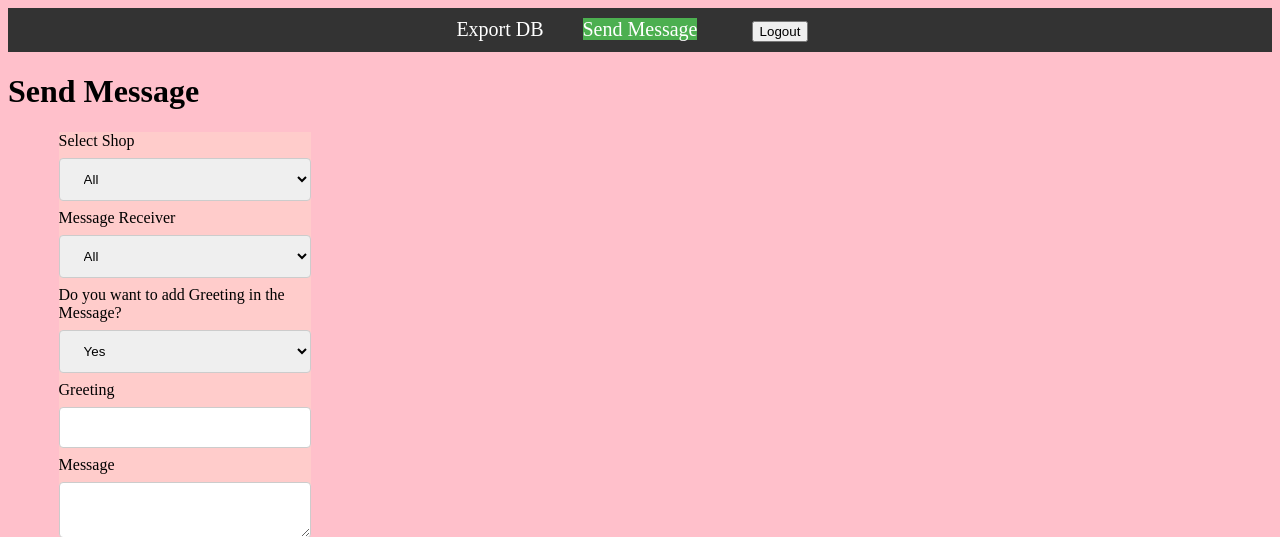
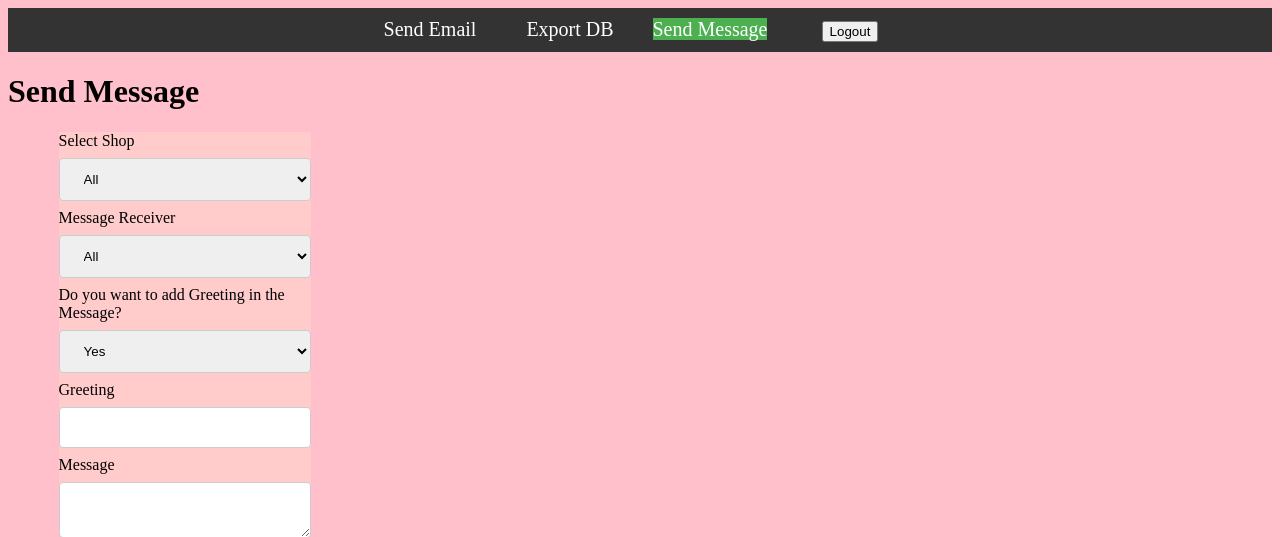
Before and after one commit to amanjainIIITB/HOHDProductionMac, a Django app: page /message/send/ in a window 1280 px wide. Shown: the top 537 px of the page. Run offline with Django 3.2, Linux system fonts and the light colour scheme; data comes from the database, SQL or seed files in the repository; both versions use the stored data as it was after the commit.

Commit message:
Email send functionality added

```diff
--- a/adminPanel/template/sendMessage.html
+++ b/adminPanel/template/sendMessage.html
@@ -121,6 +121,7 @@
         {% endif %}
         <div class="menu-bar">
             <ul>
+                <li><a href="/message/email/">Send Email</a></li>
                 <li><a href="/message/exportDB/">Export DB</a></li>
                 <li><a class="active" href="#sendMessage">Send Message</a></li>
                 <li>
--- a/adminPanel/urls.py
+++ b/adminPanel/urls.py
@@ -3,5 +3,6 @@ from . import views
 
 urlpatterns = [
     url(r'^send/$', views.send, name='send'),
+    url(r'^email/$', views.email, name='email'),
     url(r'^exportDB/$', views.exportDB, name='exportDB'),
 ]
--- a/adminPanel/views.py
+++ b/adminPanel/views.py
@@ -1,8 +1,14 @@
-from django.shortcuts import render
+from django.shortcuts import render, redirect
 from staff.models import ShopRegistration
 from customer.views import get_all_membership
 from messageManagement.views import send_message_to_all_shop_all_owner, send_message_to_all_shop_all_client, send_message_to_particular_shop_all_owner, send_message_to_particular_shop_all_client, send_message_to_particular_shop_specific_client
 from .data_export import get_complete_database
+
+# Import smtplib for the actual sending function
+import smtplib
+
+# Import the email modules we'll need
+from email.message import EmailMessage
 
 def send(request):
     if request.method == 'POST':
@@ -48,6 +54,35 @@ def exportDB(request):
     return get_complete_database()
 
 
+def send_email(sender, sender_password, receiver):
+    message_greeting = 'Hello '+str(receiver)+','
+    message_body='Another testing mail, Please find the statistics Below for the Registered Parlour'
+    message_closing = 'Yours truely,\nHouse of Handsomes and Divas'
+
+    # Create a text/plain message
+    msg = EmailMessage()
+    msg.set_content(message_greeting+'\n\n'+message_body+'\n\n'+message_closing)
+    msg['Subject'] = 'HOHD Testing Mail'
+    msg['From'] = sender
+    msg['To'] = receiver
+
+    # Send the message via our own SMTP server.
+    s = smtplib.SMTP('smtp.gmail.com', 587)
+    s.starttls()
+    s.login(sender, sender_password)
+    s.send_message(msg)
+    s.quit()
+
+
+def email(request):
+    sender='houseofhandsomes@gmail.com'
+    sender_password = 'hohrockx@123'
+    receivers = ['amanjain2016@gmail.com', 'jain2jain10@gmail.com']
+    for receiver in receivers:
+        send_email(sender, sender_password, receiver)
+    return redirect('/message/send/')
+
+
 # def send_sms():
 #     contacts = '9530101150'
 #     routeid = '50'
```
Also changed, not shown: db.sqlite3, 1 other file.
